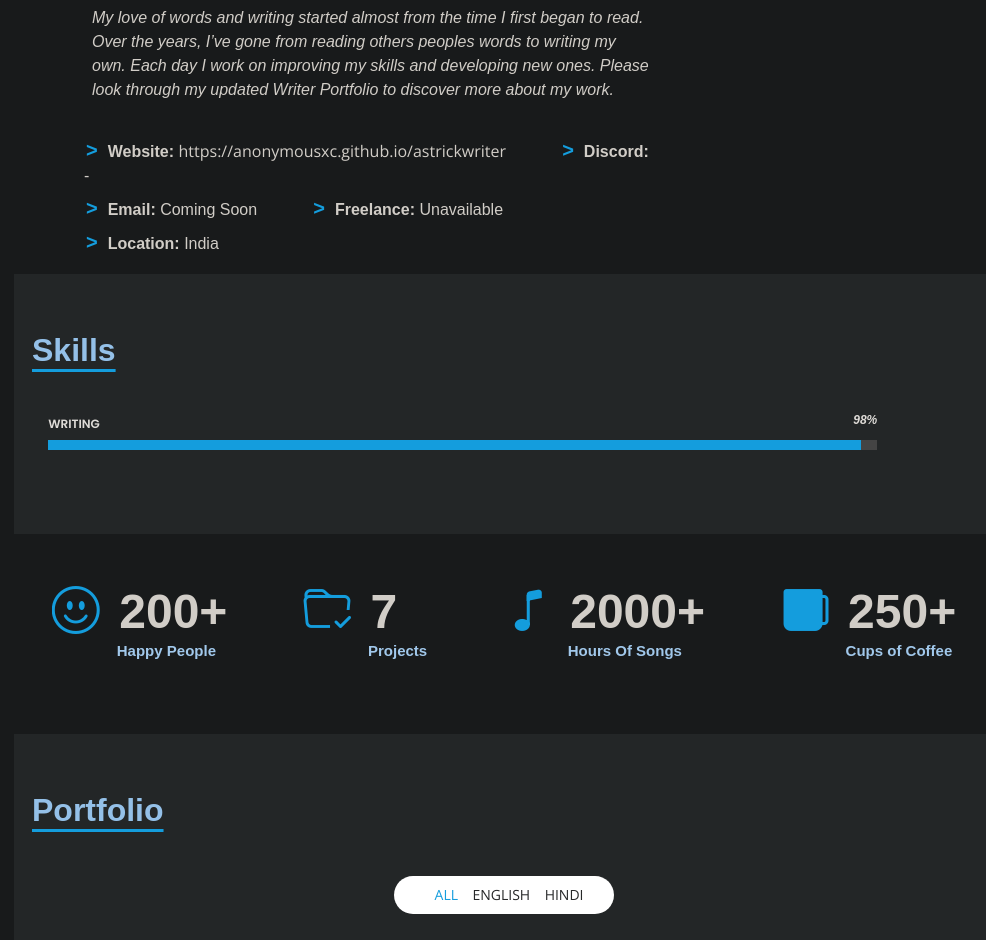
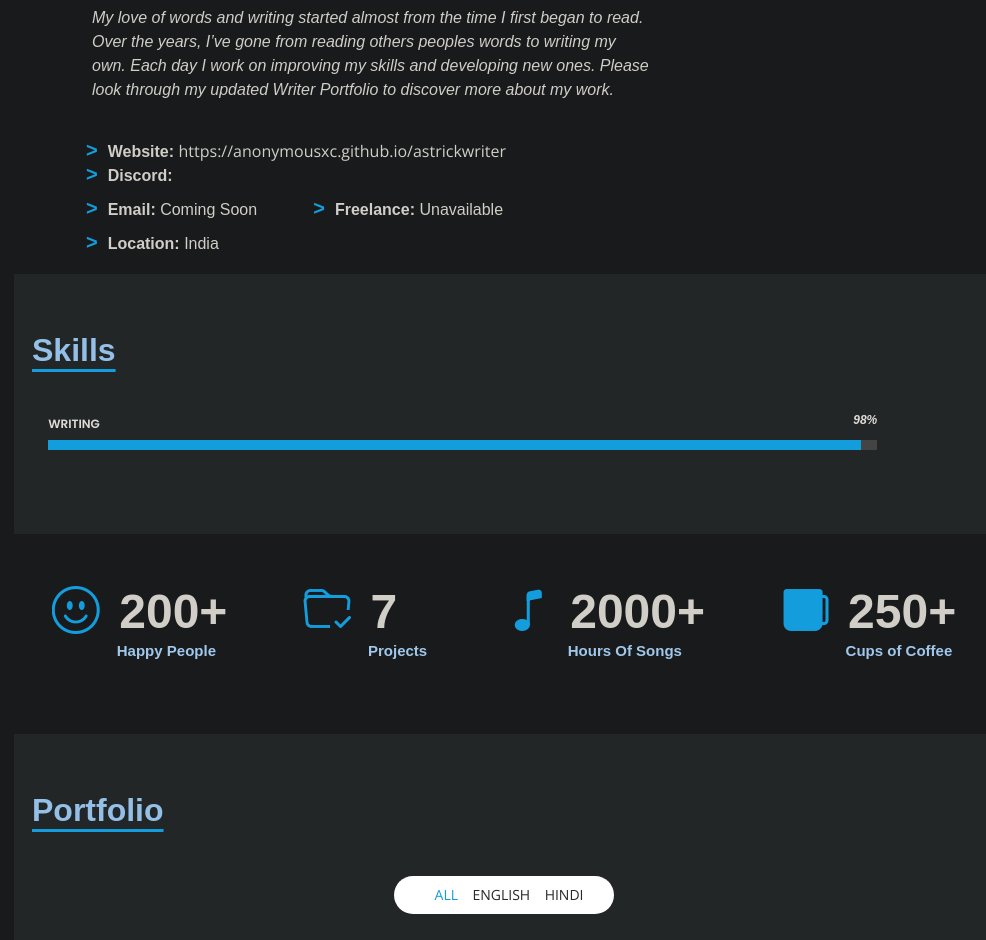
Before and after one commit to AnonymousXC/astrickwriter, a plain HTML site: page index.html in a window 1280 px wide. Shown: the part 1064-2004 px from the top of the page, without its empty margins (286-1272 px from the left). Drawn offline with nearby package versions, Linux system fonts and the light colour scheme; a script that the page names is missing.

Commit message:
Update index.html

```diff
--- a/index.html
+++ b/index.html
@@ -135,8 +135,8 @@
                 </p>
                 <div style="padding-top: 30px; overflow: hidden !important;">
                 <ul id="detail-list" class="common-text detail-list">
-                    <li class="arrow-bullet"><b>Website: </b> <a href="/" style="text-decoration: none;" class="common-text"> https://anonymousxc.github.io/astrickwriter </a></li>
-                    <li class="arrow-bullet"><b>Discord: </b>-</li>
+                    <li class="arrow-bullet"><b>Website: </b> <a href="https://anonymousxc.github.io/astrickwriter/" style="text-decoration: none;" class="common-text"> https://anonymousxc.github.io/astrickwriter </a></li>
+                    <li class="arrow-bullet"><b>Discord: </b></li>
                 </ul>
                 <ul class="common-text detail-list">
                     <li class="arrow-bullet"><b>Email: </b>Coming Soon</li>
```
